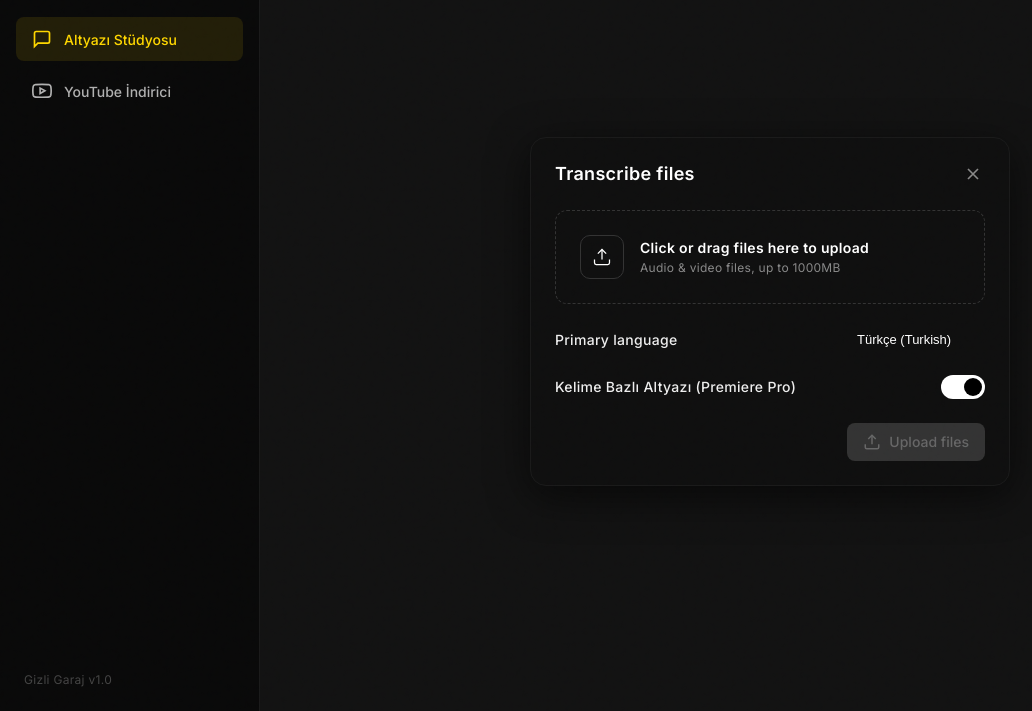
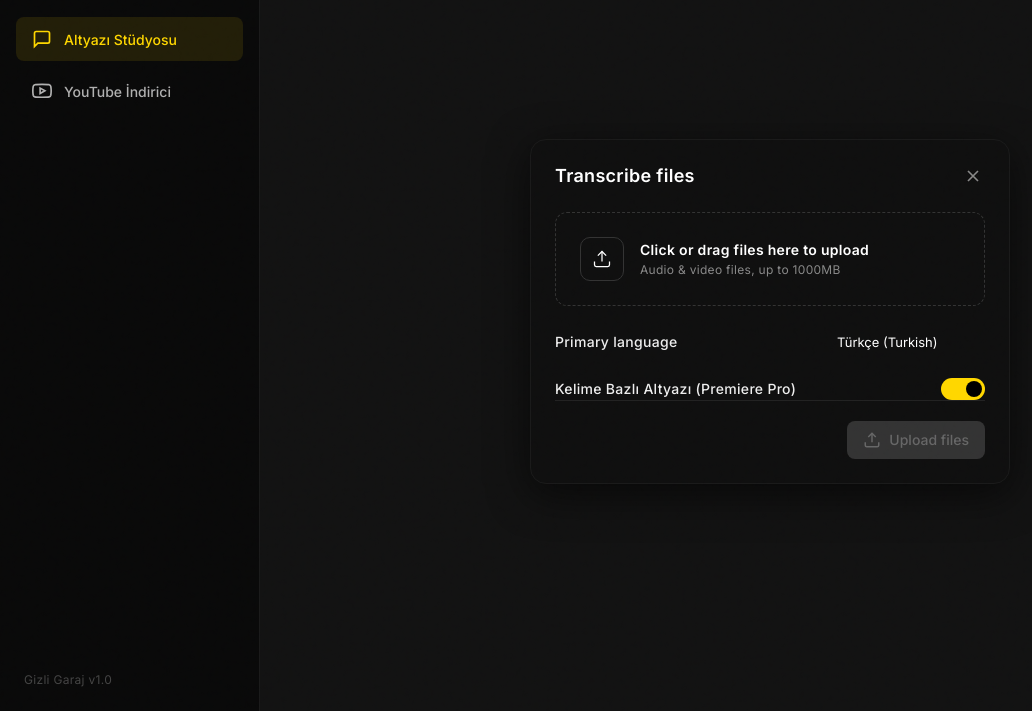
Before and after one commit to furkanozturk27/gizligarajstudio, a website: page public/index.html in a window 1280 px wide. Shown: the part 89-800 px from the top of the page, without its empty margins (0-1032 px from the left). Drawn offline with nearby package versions, Linux system fonts and the light colour scheme.

Commit message:
Final CSS and JS UX fixes

```diff
--- a/public/script.js
+++ b/public/script.js
@@ -65,7 +65,7 @@ function parseSrtChunk(chunk) {
 // ===========================
 // File Selection
 // ===========================
-dropZone.addEventListener('click', () => fileInput.click());
+// Removed redundant click listener for dropZone since it is a label
 
 ['dragenter', 'dragover', 'dragleave', 'drop'].forEach(ev => {
     dropZone.addEventListener(ev, (e) => e.preventDefault());
@@ -222,7 +222,10 @@ startBtn.addEventListener('click', async () => {
             body: formData,
         });
 
-        if (!response.ok) throw new Error("Sunucu hatası.");
+        if (!response.ok) {
+            const errJson = await response.json().catch(() => ({}));
+            throw new Error(errJson.error || "Sunucu bağlantı hatası.");
+        }
 
         // Switch screens instantly when stream begins
         uploadScreen.classList.add('hidden');
@@ -248,6 +251,10 @@ startBtn.addEventListener('click', async () => {
                         try {
                             const data = JSON.parse(dataStr);
 
+                            if (data.error) {
+                                throw new Error(data.error);
+                            }
+
                             if (data.language) {
                                 inspectorLanguage.textContent = data.language.toUpperCase();
                                 if (data.duration) {
@@ -269,7 +276,7 @@ startBtn.addEventListener('click', async () => {
                                 showToast("Timeline Analizi Tamamlandı!");
                             }
                         } catch (e) {
-                            // ignore json err
+                            if (e.message) throw e; // bubble up data.error
                         }
                     }
                 }
@@ -277,8 +284,14 @@ startBtn.addEventListener('click', async () => {
         }
     } catch (e) {
         showToast("Hata: " + e.message);
+        // Reset UI
         startBtn.classList.remove('hidden');
         progressDiv.classList.add('hidden');
+        mainEditor.classList.add('hidden');
+        uploadScreen.classList.remove('hidden');
+    } finally {
+        // Safe reset
+        startBtn.disabled = false;
     }
 });
 
--- a/public/style.css
+++ b/public/style.css
@@ -333,11 +333,78 @@ input:disabled+.switch-slider {
   background: #333;
 }
 
+/* Modal Footer Fix */
 .modal-footer {
   display: flex;
   justify-content: flex-end;
   align-items: center;
-  margin-top: 24px;
+  padding-top: 20px;
+  border-top: 1px solid var(--border-light);
+  margin-top: auto;
+}
+
+/* Custom Select Styles */
+select.custom-select {
+  background: var(--bg-active);
+  color: var(--text-bright);
+  border: 1px solid var(--border-light);
+  padding: 8px 12px;
+  border-radius: 6px;
+  outline: none;
+  cursor: pointer;
+  font-family: inherit;
+  width: 160px;
+  appearance: auto;
+}
+
+select.custom-select:hover {
+  border-color: var(--accent-base);
+}
+
+/* Toggle Switch Styles */
+.toggle-switch {
+  position: relative;
+  display: inline-block;
+  width: 44px;
+  height: 22px;
+}
+
+.toggle-switch input {
+  opacity: 0;
+  width: 0;
+  height: 0;
+}
+
+.switch-slider {
+  position: absolute;
+  cursor: pointer;
+  top: 0;
+  left: 0;
+  right: 0;
+  bottom: 0;
+  background-color: #333;
+  transition: .3s;
+  border-radius: 34px;
+}
+
+.switch-slider:before {
+  position: absolute;
+  content: "";
+  height: 16px;
+  width: 16px;
+  left: 3px;
+  bottom: 3px;
+  background-color: white;
+  transition: .3s;
+  border-radius: 50%;
+}
+
+input:checked+.switch-slider {
+  background-color: var(--accent-base);
+}
+
+input:checked+.switch-slider:before {
+  transform: translateX(22px);
 }
 
 .upload-files-btn {
```
